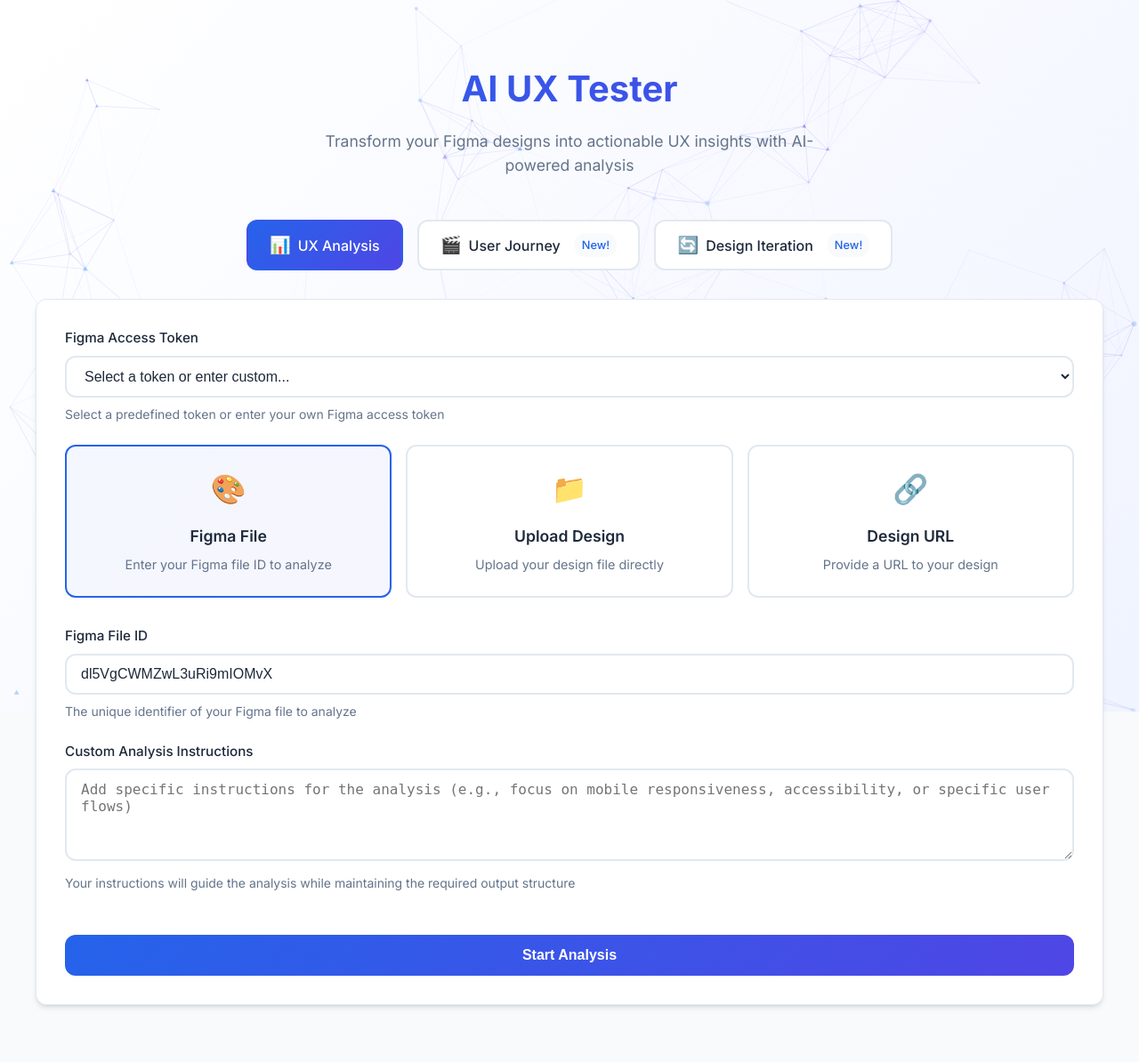
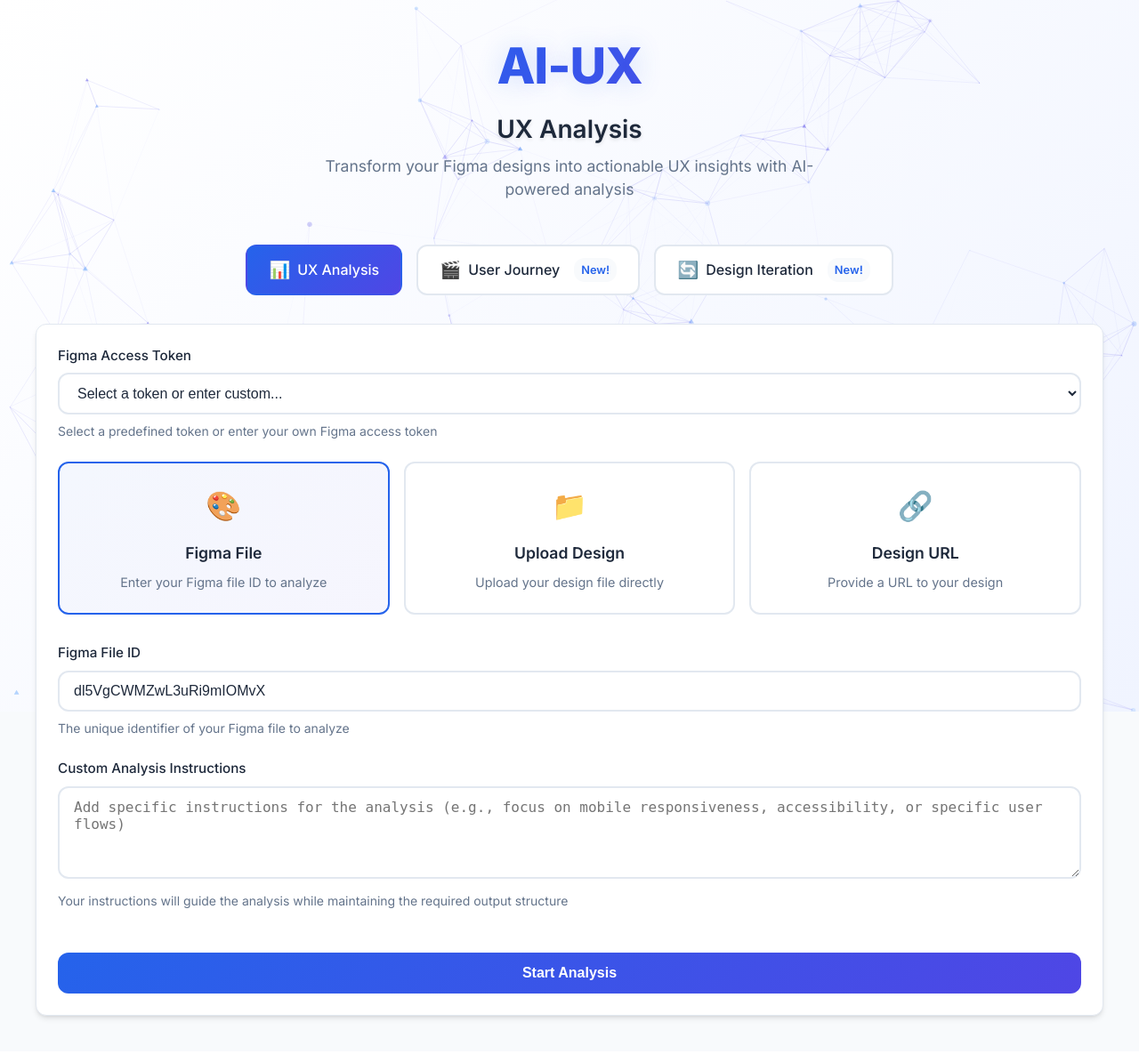
Before and after one commit to buttawb/AI-UX, a Django app: page /ux/upload_design/ in a window 1280 px wide. Shown: the whole page at 89% size. After the commit the page ends 1147 px from the top, so only its background shows below. Run offline with Django 4.2, Linux system fonts and the light colour scheme; some libraries are stand-ins or nearby versions.

Commit message:
Working on UI

```diff
--- a/static/css/styles.css
+++ b/static/css/styles.css
@@ -24,8 +24,8 @@ body {
     color: var(--text);
     line-height: 1.5;
     min-height: 100vh;
-    padding: 2rem;
-    margin-top: 3%;
+    padding: 1rem;
+    margin-top: 0;
 }
 
 .container {
@@ -35,34 +35,127 @@ body {
 
 .header {
     text-align: center;
-    margin-bottom: 3rem;
-    animation: fadeIn 0.8s ease-out;
+    margin-bottom: 2rem;
+    padding: 1rem 0;
 }
 
-.header h1 {
+.main-title {
+    display: flex;
+    align-items: center;
+    justify-content: center;
+    gap: 1rem;
+    margin-bottom: 0.5rem;
+}
+
+.title-icon {
     font-size: 2.5rem;
-    font-weight: 700;
-    color: var(--text);
-    margin-bottom: 1rem;
-    background: linear-gradient(135deg, var(--primary), #4f46e5);
+    animation: float 3s ease-in-out infinite;
+    filter: drop-shadow(0 0 10px rgba(37, 99, 235, 0.3));
+    transition: transform 0.3s ease;
+}
+
+.title-icon:hover {
+    transform: scale(1.2) rotate(10deg);
+}
+
+.gradient-text {
+    background: linear-gradient(135deg, var(--primary) 0%, #4f46e5 100%);
     -webkit-background-clip: text;
     background-clip: text;
-    -webkit-text-fill-color: transparent;
+    color: transparent;
+    font-size: 3.5rem;
+    font-weight: 800;
+    letter-spacing: -0.02em;
+    margin: 0;
+    animation: gradientShift 8s ease infinite;
+    background-size: 200% 200%;
+    text-shadow: 0 0 30px rgba(37, 99, 235, 0.2);
+    transform-style: preserve-3d;
+    perspective: 1000px;
+    transition: transform 0.3s ease;
 }
 
-.header p {
+.gradient-text:hover {
+    transform: translateZ(20px) rotateX(5deg);
+    text-shadow: 0 0 40px rgba(37, 99, 235, 0.4);
+}
+
+.sub-title {
+    margin-top: 0.25rem;
+}
+
+.sub-title h2 {
+    font-size: 1.75rem;
+    font-weight: 600;
+    color: var(--text);
+    margin: 0 0 0.5rem 0;
+    position: relative;
+    display: inline-block;
+    text-shadow: 0 2px 4px rgba(0, 0, 0, 0.1);
+    transition: all 0.3s ease;
+}
+
+.sub-title h2:hover {
+    transform: translateY(-2px);
+    color: var(--primary);
+}
+
+.sub-title h2::after {
+    content: '';
+    position: absolute;
+    bottom: -4px;
+    left: 0;
+    width: 100%;
+    height: 3px;
+    background: linear-gradient(90deg, var(--primary), #4f46e5, transparent);
+    transform: scaleX(0);
+    transform-origin: left;
+    transition: transform 0.4s cubic-bezier(0.4, 0, 0.2, 1);
+    box-shadow: 0 0 10px rgba(37, 99, 235, 0.3);
+}
+
+.sub-title h2:hover::after {
+    transform: scaleX(1);
+}
+
+.sub-title p {
+    font-size: 1.1rem;
     color: var(--text-light);
-    font-size: 1.1rem;
+    margin: 0;
     max-width: 600px;
     margin: 0 auto;
 }
 
+@keyframes float {
+    0%, 100% {
+        transform: translateY(0) rotate(0deg);
+    }
+    50% {
+        transform: translateY(-10px) rotate(5deg);
+    }
+}
+
+@keyframes gradientShift {
+    0% {
+        background-position: 0% 50%;
+        filter: hue-rotate(0deg);
+    }
+    50% {
+        background-position: 100% 50%;
+        filter: hue-rotate(30deg);
+    }
+    100% {
+        background-position: 0% 50%;
+        filter: hue-rotate(0deg);
+    }
+}
+
 #controls {
     background-color: var(--surface);
-    padding: 2rem;
+    padding: 1.5rem;
     border-radius: var(--radius);
     box-shadow: var(--shadow);
-    margin-bottom: 2rem;
+    margin-bottom: 1.5rem;
     animation: slideUp 0.6s ease-out;
     border: 1px solid var(--border);
 }
@@ -616,3 +722,49 @@ body {
         transform: translateY(0);
     }
 }
+
+.nav-buttons {
+    display: flex;
+    gap: 1rem;
+    margin-bottom: 2rem;
+    justify-content: center;
+}
+
+.nav-button {
+    display: flex;
+    align-items: center;
+    gap: 0.5rem;
+    padding: 0.75rem 1.5rem;
+    background: var(--surface);
+    border: 2px solid var(--border);
+    border-radius: var(--radius);
+    color: var(--text);
+    font-weight: 500;
+    cursor: pointer;
+    transition: all 0.3s ease;
+    text-decoration: none;
+}
+
+.nav-button:hover {
+    transform: translateY(-2px);
+    border-color: var(--primary);
+    box-shadow: var(--shadow);
+}
+
+.nav-button.active {
+    background: linear-gradient(135deg, var(--primary), #4f46e5);
+    color: white;
+    border-color: transparent;
+}
+
+.nav-button .icon {
+    font-size: 1.2rem;
+}
+
+.nav-button .badge {
+    background: rgba(255, 255, 255, 0.2);
+    padding: 0.25rem 0.5rem;
+    border-radius: 1rem;
+    font-size: 0.75rem;
+    font-weight: 600;
+}
--- a/templates/upload.html
+++ b/templates/upload.html
@@ -804,8 +804,13 @@
     <div id="particles-js"></div>
     <div class="container">
         <div class="header">
-            <h1>AI UX Tester</h1>
-            <p>Transform your Figma designs into actionable UX insights with AI-powered analysis</p>
+            <div class="main-title">
+                <h1 class="gradient-text">AI-UX</h1>
+            </div>
+            <div class="sub-title">
+                <h2>UX Analysis</h2>
+                <p>Transform your Figma designs into actionable UX insights with AI-powered analysis</p>
+            </div>
         </div>
 
         <div class="nav-buttons">
```
Also changed, not shown: other parts of static/css/styles.css (+21 -8 lines), templates/design_iteration.html (+7 -21 lines), templates/simulation.html (+7 -2 lines), 1 other file.
